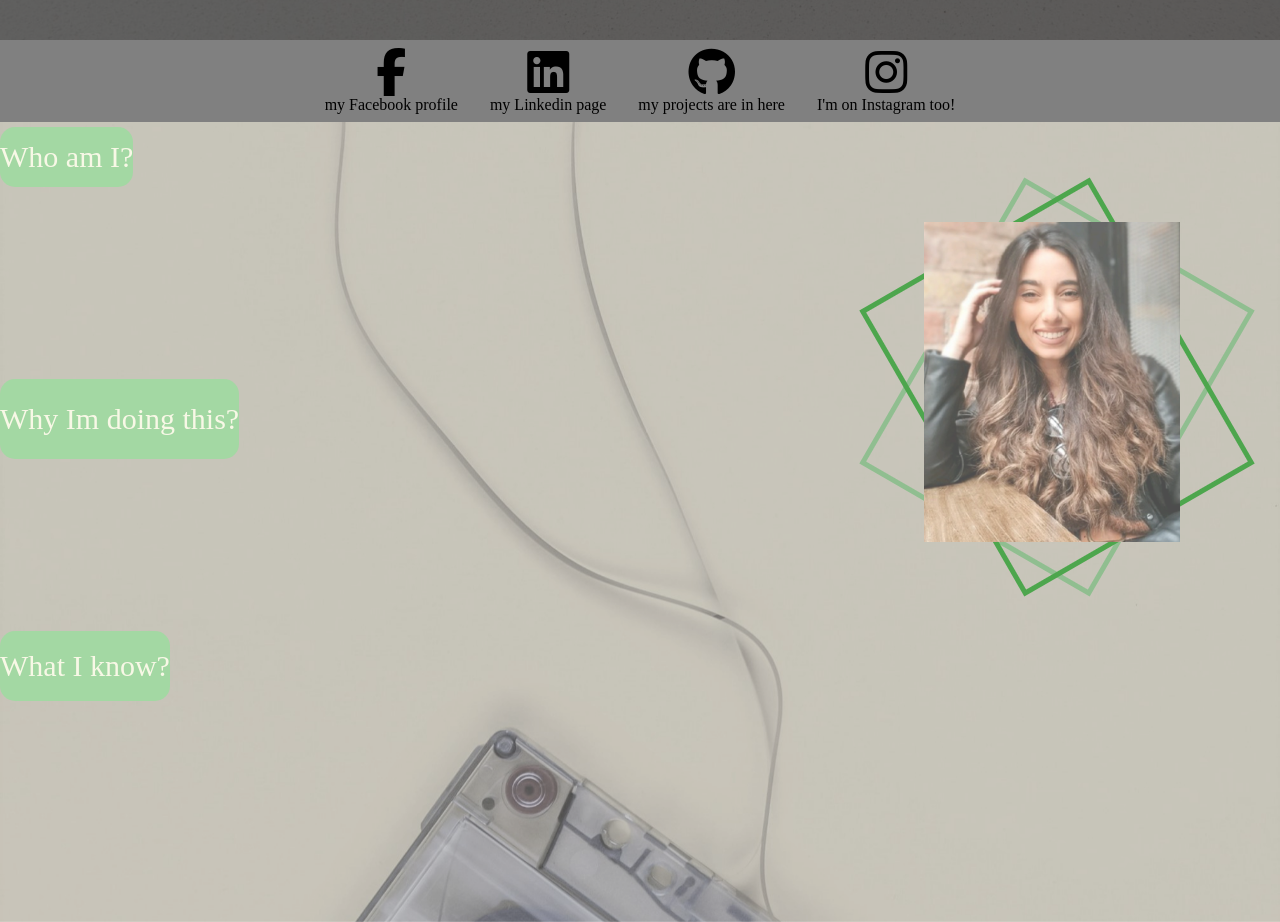
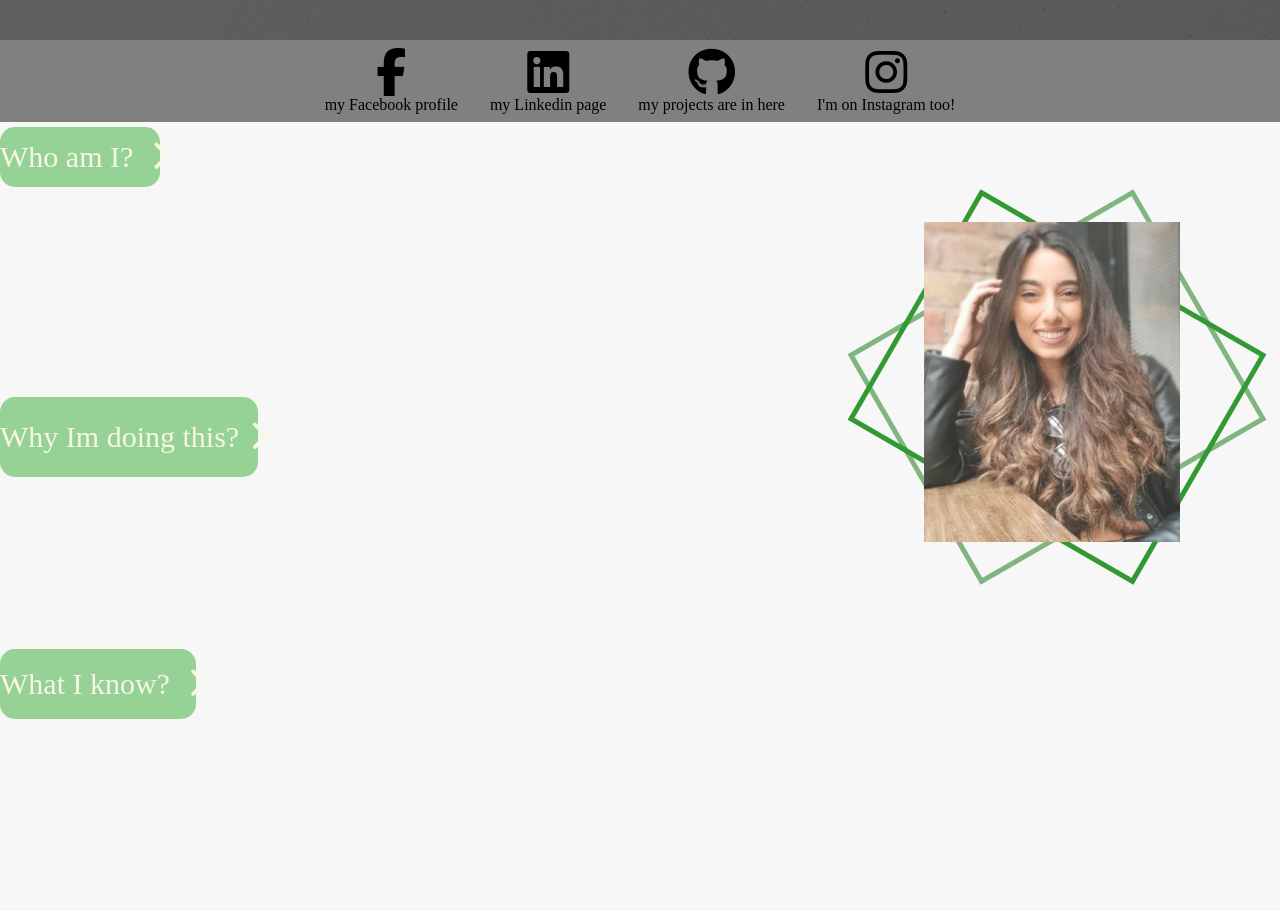
Before and after one commit to rajaaghanem/Bootcamp-Portfolio-Project, a plain HTML site: page 7_portfolio.html in a window 1280 px wide. Shown: the part 760-1682 px from the top of the page. Drawn offline with Linux system fonts and the light colour scheme.

Commit message:
clear background

```diff
--- a/7_portfolio.html
+++ b/7_portfolio.html
@@ -67,12 +67,13 @@
                 <div class="about-me-page__who">
                     <input type="checkbox" class="toggler">
                     <div class="who">
-                        <div>Who am I?</div>
+                        <div>Who am I? <span class="who__left-btn"><i class="fas fa-chevron-right" ></i></span></div>
                     </div>
                     <div class="who-am-i">
                         <div>
                             <div>
-                                <p>Lorem ipsum dolor sit amet consectetur, adipisicing elit. Voluptates, adipisci.</p>
+                                <p>Lorem ipsum dolor sit amet consectetur, adipisicing elit. Voluptates, adipisci.<br>
+                                    Lorem ipsum dolor sit amet consectetur, adipisicing elit. Quia, corrupti.</p>
                             </div>
                         </div>
                     </div>
@@ -80,7 +81,7 @@
                 <div class="about-me-page__why">
                     <input type="checkbox" class="toggler">
                     <div class="why">
-                        <div>Why Im doing this?</div>
+                        <div>Why Im doing this?<span class="who__left-btn"><i class="fas fa-chevron-right" ></i></span></div>
                     </div>
                     <div class="why-do-this">
                         <div>
@@ -93,7 +94,7 @@
                 <div class="about-me-page__what">
                     <input type="checkbox" class="toggler">
                     <div class="what">
-                        <div>What I know?</div>
+                        <div>What I know? <span class="who__left-btn"><i class="fas fa-chevron-right" ></i></span></div>
                     </div>
                     <div class="what-i-know">
                         <div>
--- a/7_style.css
+++ b/7_style.css
@@ -144,13 +144,14 @@
 
 /*-------------about me page-------------*/
 .about-me-page {
-  height: 100vh;
-  background: url("/images/yellow-tape.jpg") no-repeat center center/cover;
+  max-height: 100vh;
+  background-color: whitesmoke;
+  /* background: url("/images/yellow-tape.jpg") no-repeat center center/cover; */
   position: relative;
   color: beige;
   margin: 0;
   padding: 0;
-  opacity: 0.7;
+  opacity: 0.8;
 }
 
 .about-me-page__my-img {
@@ -175,7 +176,7 @@
   border-color: green;
   transform: rotate(0deg);
   animation-name: border-round-after;
-  animation-duration: 12s;
+  animation-duration: 15s;
   animation-iteration-count: infinite;
   animation-timing-function: linear;
   animation-direction: alternate;
@@ -185,7 +186,7 @@
   border-color: rgb(96, 163, 96);
   transform: rotate(360deg);
   animation-name: border-round-before;
-  animation-duration: 12s;
+  animation-duration: 15s;
   animation-iteration-count: infinite;
   animation-timing-function: linear;
   animation-direction: alternate;
@@ -203,7 +204,7 @@
 }
 
 .about-me-page__grid {
-  max-height: var(--full-higth);
+  max-height: 100vh;
   max-width: 100%;
   display: grid;
   grid-template-rows: repeat(3, auto);
@@ -238,7 +239,7 @@
 }
 
 .about-me-page__why .toggler {
-  width: 230px;
+  width: 260px;
   height: 100px;
 }
 .about-me-page__what .toggler {
@@ -270,13 +271,6 @@
 .about-me-page__what .what {
   /* width: auto; */
   height: 70px;
-}
-
-.about-me-page__who .who:hover,
-.about-me-page__why .why:hover,
-.about-me-page__what .what:hover {
-  background-color: gray;
-  opacity: 0.5;
 }
 
 .about-me-page__who .toggler:checked ~ .who-am-i,
@@ -313,10 +307,49 @@
 .about-me-page__who .who-am-i > div,
 .about-me-page__why .why-do-this > div,
 .about-me-page__what .what-i-know > div {
-  background-color: wheat;
-  opacity: 0.7;
+  background: url("/images/element5-digital-z6i_UCBuu5Q-unsplash.jpg") no-repeat
+    center center/cover;
+  /* background-color: wheat; */
+  opacity: 1;
   color: black;
   border-radius: 15px;
+}
+
+.who__left-btn {
+  display: inline-block;
+  animation-name: left-btn;
+  animation-duration: 1s;
+  animation-iteration-count: infinite;
+  animation-timing-function: linear;
+  animation-direction: alternate;
+  transform: translateX(0px);
+}
+
+/* .about-me-page__who .toggler:checked ~ span {
+  display: inline-block;
+  transform: rotate(180deg);
+} */
+
+/* .about-me-page__who .toggler:checked ~ .who__left-btn {
+  display: inline-block;
+  animation-name: left-btn-flip;
+  animation-duration: 1s;
+  animation-iteration-count: infinite;
+  animation-timing-function: linear;
+  animation-direction: alternate;
+  transform: rotate(270deg);
+}
+
+@keyframes left-btn-flip {
+  to {
+    transform: translateX(-10px) rotate(270deg);
+  }
+} */
+
+@keyframes left-btn {
+  to {
+    transform: translateX(10px);
+  }
 }
 
 @media (max-width: 600px) {
```
